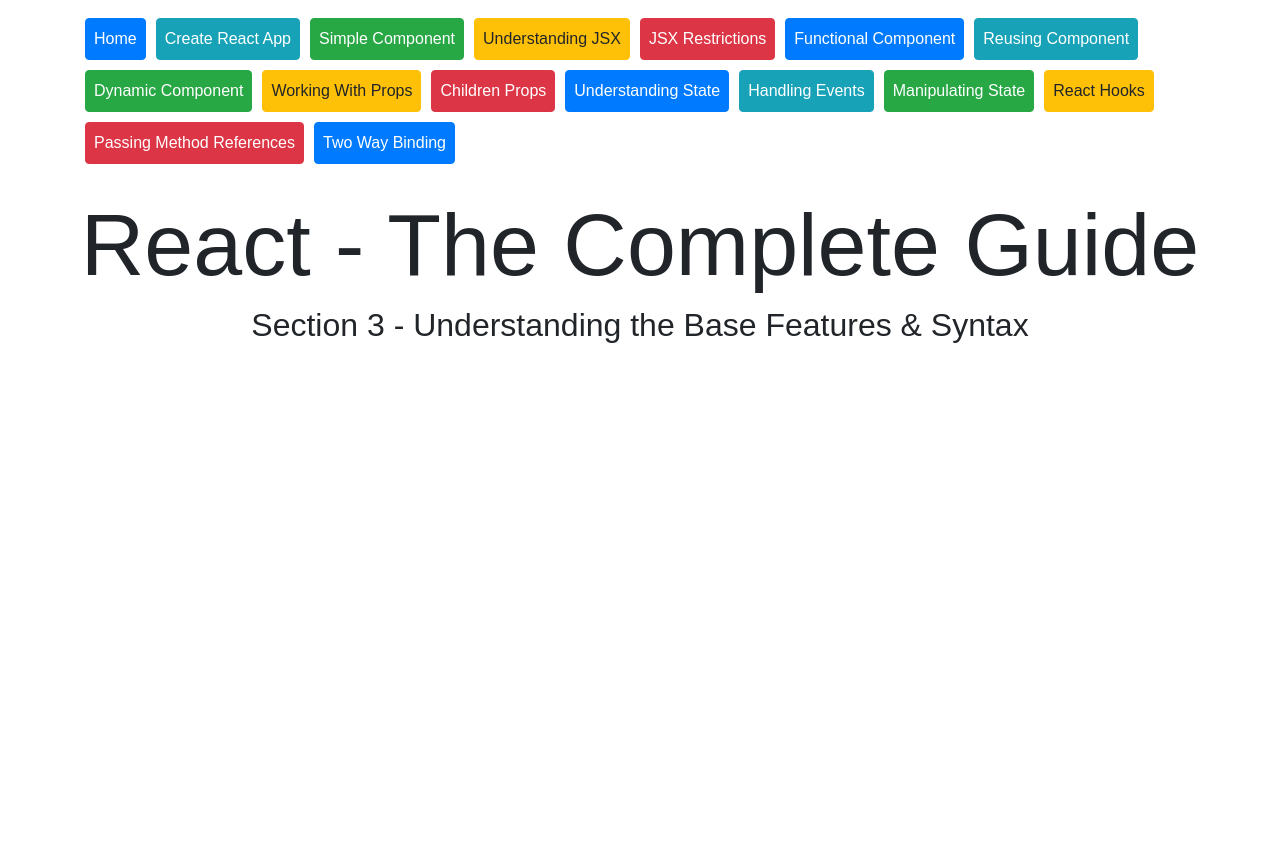
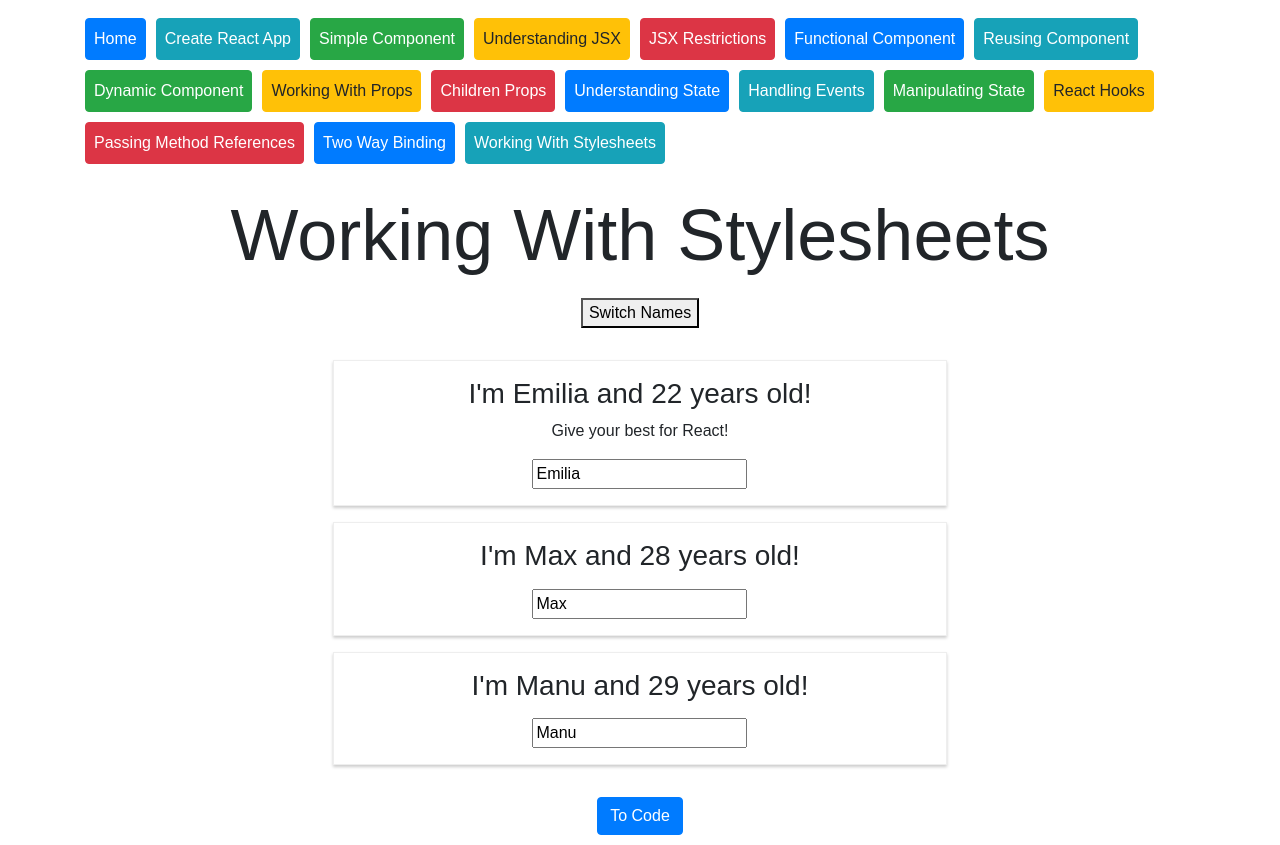
Before and after one commit to emilia98/ReactTheCompleteGuide-Udemy, a React (Create React App) app in the folder Demo/Understanding Base Features And Syntax/react-demo/: page /working-with-stylesheets in a window 1280 px wide. Before the commit the page ends 800 px from the top, so only its background shows below. Built offline with nearby package versions, Linux system fonts and the light colour scheme.

Commit message:
added Working With Stylesheets Demo

```diff
--- a/Demo/Understanding Base Features And Syntax/react-demo/src/App.js
+++ b/Demo/Understanding Base Features And Syntax/react-demo/src/App.js
@@ -34,6 +34,8 @@
 import PassingMethodReferencesCode from './components/passing-method-references/PassingMethodReferencesCode';
 import TwoWayBinding from './components/two-way-binding/TwoWayBinding';
 import TwoWayBindingCode from './components/two-way-binding/TwoWayBindingCode';
+import WorkingWithStylesheets from './components/working-with-stylesheets/WorkingWithStylesheets';
+import WorkingWithStylesheetsCode from './components/working-with-stylesheets/WorkingWithStylesheetsCode';
 
 class App extends Component {
   render() {
@@ -88,6 +90,9 @@
                 </li>
                 <li className="nav-item">
                   <Link className="nav-link btn btn-primary" to="/two-way-binding">Two Way Binding</Link>
+                </li>
+                <li className="nav-item">
+                  <Link className="nav-link btn btn-info" to="/working-with-stylesheets">Working With Stylesheets</Link>
                 </li>
             </ul>
         </nav>
@@ -171,6 +176,12 @@
           <Route path="/two-way-binding">
             <TwoWayBinding />
           </Route>
+          <Route path="/working-with-stylesheets/code">
+            <WorkingWithStylesheetsCode />
+          </Route>
+          <Route path="/working-with-stylesheets">
+            <WorkingWithStylesheets />
+          </Route>
           <Route path="/">
             <Home />
           </Route>
--- /dev/null
+++ b/Demo/Understanding Base Features And Syntax/react-demo/src/components/working-with-stylesheets/Person/Person.css
@@ -0,0 +1,8 @@
+.Person {
+    width: 60%;
+    margin: 16px auto;
+    border: 1px solid #eee;
+    box-shadow: 0 2px 3px #ccc;
+    padding: 16px;
+    text-align: center;
+}
--- /dev/null
+++ b/Demo/Understanding Base Features And Syntax/react-demo/src/components/working-with-stylesheets/Person/Person.js
@@ -0,0 +1,14 @@
+import React from 'react';
+import './Person.css';
+
+const person = (props) => {
+    return (
+        <div className="Person">
+            <h3 onClick={props.click}>I'm {props.name} and {props.age} years old!</h3>
+            <p>{props.children}</p>
+            <input type="text" onChange={props.change} value={props.name} />
+        </div>
+    )
+}
+
+export default person;
--- /dev/null
+++ b/Demo/Understanding Base Features And Syntax/react-demo/src/components/working-with-stylesheets/WorkingWithStylesheets.js
@@ -0,0 +1,63 @@
+import React, { Component } from 'react';
+import Person from './Person/Person';
+import { Link } from 'react-router-dom';
+
+class WorkingWithStylesheets extends Component {
+    state = {
+        persons: [
+            { name: 'Emilia', age: 22 },
+            { name: 'Max', age: 28 },
+            { name: 'Manu', age: 29 }
+        ],
+        otherState: 'some state'
+
+    }
+
+    switchNamesHandler = (newName) => {
+        this.setState({
+            persons: [
+                { name: newName, age: 22 },
+                { name: 'Max', age: Math.floor(Math.random() * 30) },
+                { name: 'Manu', age: 29 }
+            ]
+        });
+    }
+
+    nameChangedHandler = (event) => {
+        this.setState({
+            persons: [
+                { name: event.target.value, age: 22 },
+                { name: 'Max', age: 28 },
+                { name: 'Manu', age: 29 }
+            ]
+        });
+    }
+
+    render() {
+        return (
+            <div className="page-container text-center">
+                <h1 className="display-3 page-title">Working With Stylesheets</h1>
+
+                <button onClick={() => this.switchNamesHandler('Emilia!')}  className="mb-3">Switch Names</button>
+
+                <Person
+                    name={this.state.persons[0].name}
+                    age={this.state.persons[0].age}
+                    click={this.switchNamesHandler.bind(this, 'Emi!')}
+                    change={this.nameChangedHandler}>
+                        Give your best for React!
+                </Person>
+                <Person
+                    name={this.state.persons[1].name}
+                    age={this.state.persons[1].age}/>
+                <Person
+                    name={this.state.persons[2].name}
+                    age={this.state.persons[2].age}/>
+
+                <Link className="btn btn-primary mt-3" to="/working-with-stylesheets/code">To Code</Link>
+            </div>
+        )
+    }
+}
+
+export default WorkingWithStylesheets;
--- /dev/null
+++ b/Demo/Understanding Base Features And Syntax/react-demo/src/components/working-with-stylesheets/WorkingWithStylesheetsCode.js
@@ -0,0 +1,69 @@
+import React, { Component } from 'react';
+
+class WorkingWithStylesheetsCode extends Component {
+    render() {
+        return (
+            <div className="page-container">
+                <h1 className="display-3 page-title text-center">Working With Stylesheets Code</h1>
+
+                <div className="code-snippet">
+                    <ul className="list-unstyled">
+                        <li className="mb-3">
+                            <div>We can create a separate stylesheet (<code>.css</code>) for each component with normal <code>CSS</code> content.</div>
+                            <code className="code">
+                                {('.Person {')}
+                            </code>
+                            <code className="code">
+                                &nbsp;&nbsp;{('width: 60%;')}
+                            </code>
+                            <code className="code">
+                                &nbsp;&nbsp;{('margin: 16px auto;')}
+                            </code>
+                            <code className="code">
+                                &nbsp;&nbsp;{('border: 1px solid #eee;')}
+                            </code>
+                            <code className="code">
+                                &nbsp;&nbsp;{('box-shadow: 0 2px 3px #ccc;')}
+                            </code>
+                            <code className="code">
+                                &nbsp;&nbsp;{('padding: 16px;')}
+                            </code>
+                            <code className="code">
+                                &nbsp;&nbsp;{('text-align: center;')}
+                            </code>
+                            <code className="code">
+                                {('}')}
+                            </code>
+                        </li>
+                        <hr/>
+                        <li className="mb-3">
+                            <div>We can import the content of the <code>.css</code> file inside the <code>.js</code> file, containing the component we want to style.
+                             with the following syntax <code>import './the-path-to-the-stylesheet.css';</code>.</div>
+                             <code className="code">import './Person.css';</code>
+                        </li>
+                        <hr/>
+                        <li className="mb-3">
+                            <div>We can use the styles defined in the stylesheet inside the component.</div>
+                            <code className="code">
+                                {('<div className="Person">')}
+                            </code>
+                            <code className="code">
+                                &nbsp;&nbsp;{('...')}
+                            </code>
+                            <code className="code">
+                                {('</div>')}
+                            </code>
+                        </li>
+                        <hr/>
+                    </ul>
+                </div>
+
+                <div>
+                    <p>The drawback of importing stylesheets in a component is that the content of the stylesheet is rendered in <code>{('<style></style>')}</code> inside the <code>{('head')}</code> of the root document and the styling will be applied to all the elements, matching the selectors for which we determine the styling rules.</p>
+                </div>
+            </div>
+        )
+    }
+}
+
+export default WorkingWithStylesheetsCode;
```
